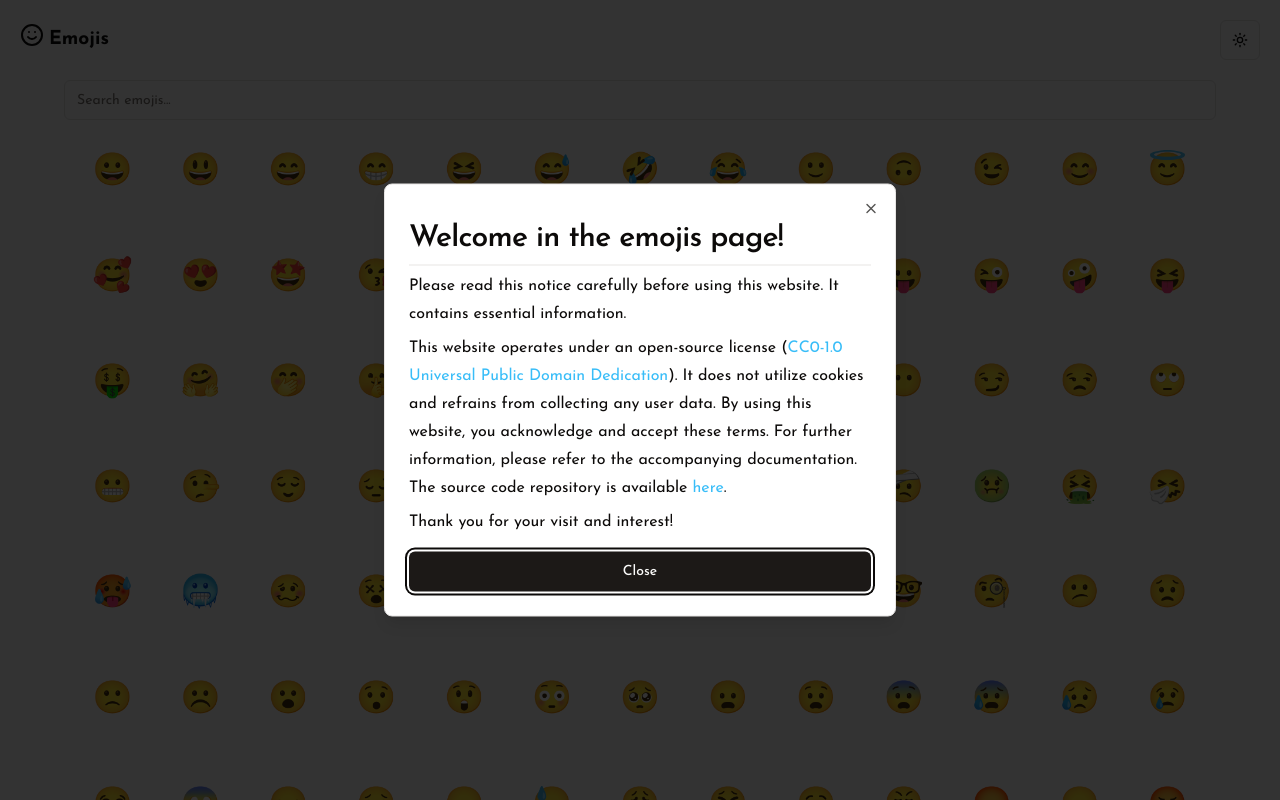
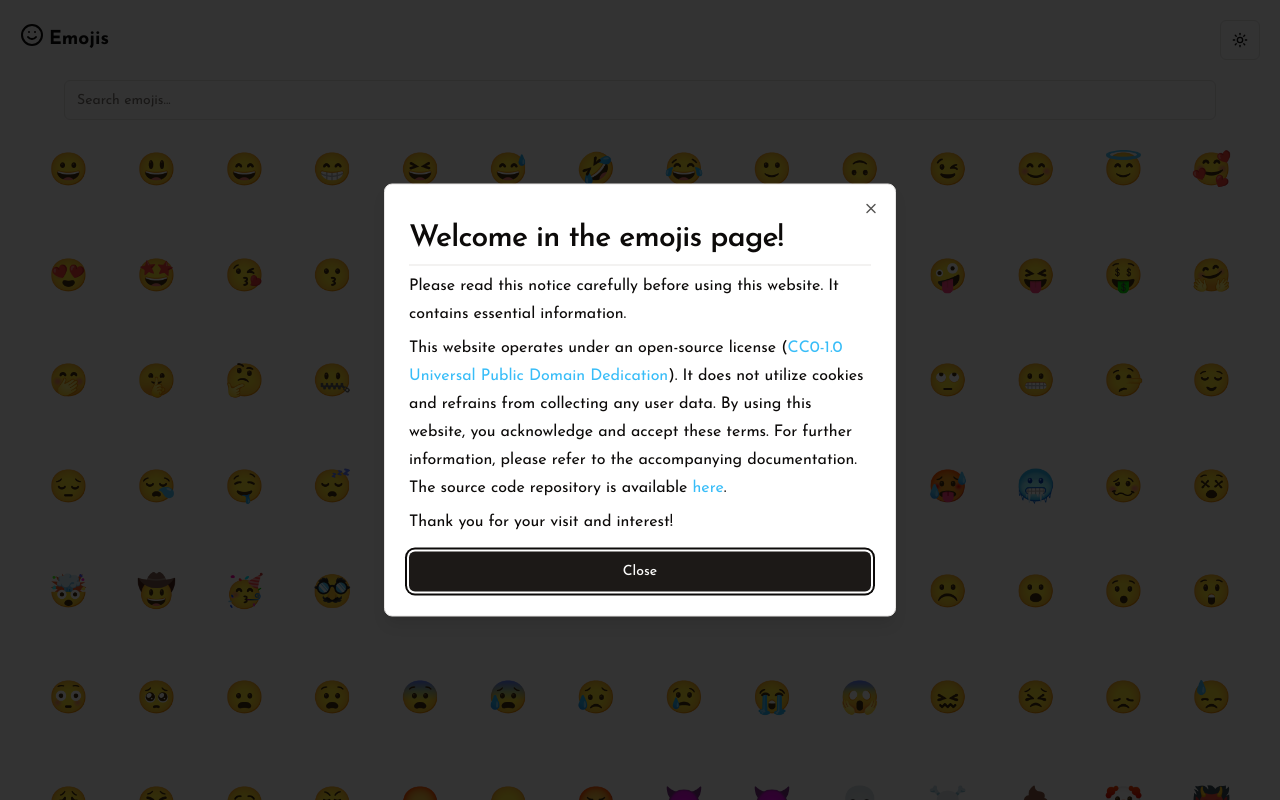
Before and after one commit to tothlevente/emojis, a React (Vite) app: page / in a window 1280 px wide. Shown: the top 800 px of the page. Built offline with nearby package versions, Linux system fonts and the light colour scheme.

Commit message:
Bugfix index.css

```diff
--- a/src/css/index.css
+++ b/src/css/index.css
@@ -87,6 +87,8 @@
   }
 
   .container {
+    max-width: fit-content !important;
+
     @media only screen and (min-width: 280px) {
       flex: 1;
     }
@@ -107,18 +109,18 @@
   }
 
   .emoji-list {
-    display: flex;
+    display: grid;
+    align-content: center;
     justify-content: center;
     align-items: center;
-    flex-direction: column; /* or row, depending on your layout */
-    height: 100%; /* Adjust as needed */
+    justify-items: center;
+    text-align: center;
   }
 
   .emoji-list > ul {
     display: flex;
     flex-wrap: wrap;
     justify-content: center;
-    width: 90%;
   }
 
   .emoji-list > ul > li {
@@ -129,8 +131,6 @@
   .emoji-list > Input {
     display: grid;
     width: 90%;
-    margin-left: 5px;
-    margin-right: 5px;
   }
 
   li.emoji-item {
```
